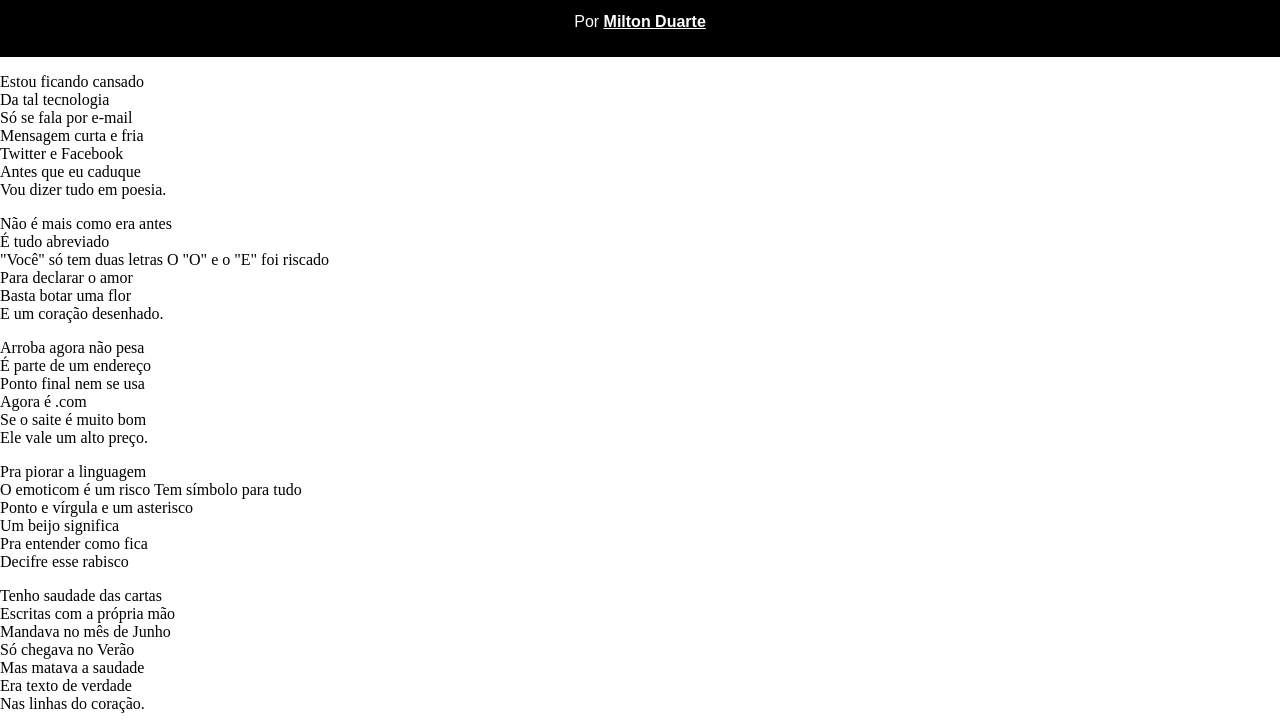
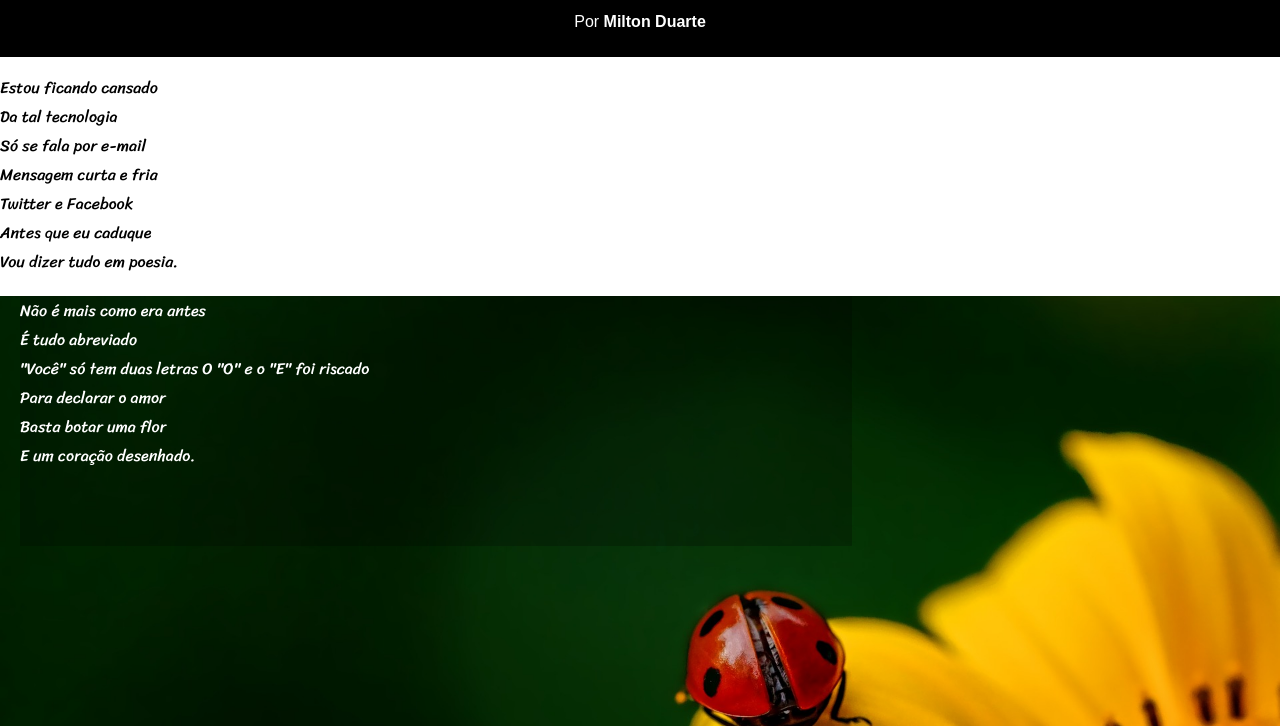
Before and after one commit to ANT-devolper/projeto-cordel, a plain HTML site: page index.html in a window 1280 px wide. Shown: the part 49-775 px from the top of the page. Drawn offline with Linux system fonts and the light colour scheme.

Commit message:
atualizaçao feita nos css

```diff
--- a/index.html
+++ b/index.html
@@ -13,33 +13,22 @@
     </header>
     <section class="normal">
         <p>
-            Estou ficando cansado
-            <br>
-            Da tal tecnologia
-            <br>
-            Só se fala por e-mail
-            <br>
-            Mensagem curta e fria
-            <br>
-            Twitter e Facebook
-            <br>
-            Antes que eu caduque
-            <br>
+            Estou ficando cansado<br>
+            Da tal tecnologia<br>
+            Só se fala por e-mail<br>
+            Mensagem curta e fria<br>
+            Twitter e Facebook<br>
+            Antes que eu caduque<br>
             Vou dizer tudo em poesia.
         </p>
     </section>
-    <section class="imagem">
-        <p>Não é mais como era antes
-            <br>
-            É tudo abreviado
-            <br>
+    <section id="imagem1">
+        <p class="desfocado">Não é mais como era antes<br>
+            É tudo abreviado<br>
             "Você" só tem duas letras
-            O "O" e o "E" foi riscado
-            <br>
-            Para declarar o amor
-            <br>
-            Basta botar uma flor
-            <br>
+            O "O" e o "E" foi riscado<br>
+            Para declarar o amor<br>
+            Basta botar uma flor<br>
             E um coração desenhado.
         </p>
     </section>
@@ -71,36 +60,24 @@
             Decifre esse rabisco
         </p>
     </section>
-    <section class="imagem">
-        <p>Tenho saudade das cartas
-            <br>
-            Escritas com a própria mão
-            <br>
-            Mandava no mês de Junho
-            <br>
-            Só chegava no Verão
-            <br>
-            Mas matava a saudade
-            <br>
-            Era texto de verdade
-            <br>
+    <section id="imagem2">
+        <p class="desfocado">Tenho saudade das cartas<br>
+            Escritas com a própria mão<br>
+            Mandava no mês de Junho<br>
+            Só chegava no Verão<br>
+            Mas matava a saudade<br>
+            Era texto de verdade<br>
             Nas linhas do coração.
         </p>
     </section>
     <section class="normal">
         <p>
-            Agora, escrevo e envio
-            <br>
-            Chegando na mesma hora
-            <br>
-            Mas quando vou prosear
-            <br>
-            A pessoa foi embora
-            <br>
-            Abriu outro aplicativo
-            <br>
-            O mundo ficou cativo
-            <br>
+            Agora, escrevo e envio<br>
+            Chegando na mesma hora<br>
+            Mas quando vou prosear<br>
+            A pessoa foi embora<br>
+            Abriu outro aplicativo<br>
+            O mundo ficou cativo<br>
             Da tecnologia do agora.
         </p>
     </section>
--- a/style.css
+++ b/style.css
@@ -22,4 +22,23 @@
   a{
     color: #fff;
     font-weight: bold;
+    text-decoration: none;
   }
+section{
+  font-family: 'Sriracha';
+}
+#imagem1{
+  background-color: #000;
+  background-image: url(imagens/background001.jpg);
+  height: 500px;
+  background-size: cover;
+  background-repeat: no-repeat;
+  position: -ms-page;
+}
+.desfocado{
+  background-color: #0000003a;
+  height: 50%;
+  margin: 20px;
+  color: #fff;
+  width: 65%;
+}
```
Also changed, not shown: cordel-moderno.txt (added), imagens/background001.jpg (added), imagens/background002.jpg (added).
